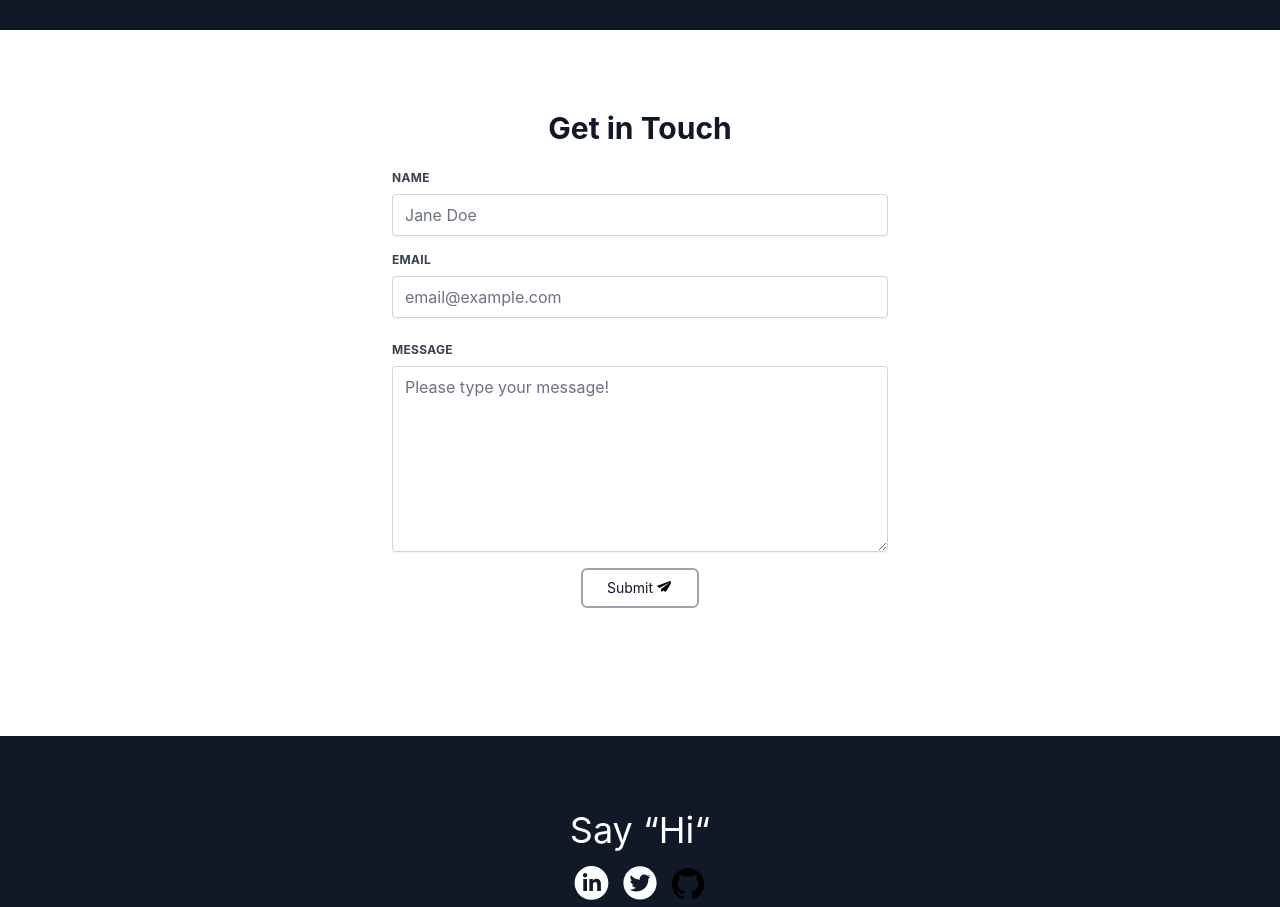
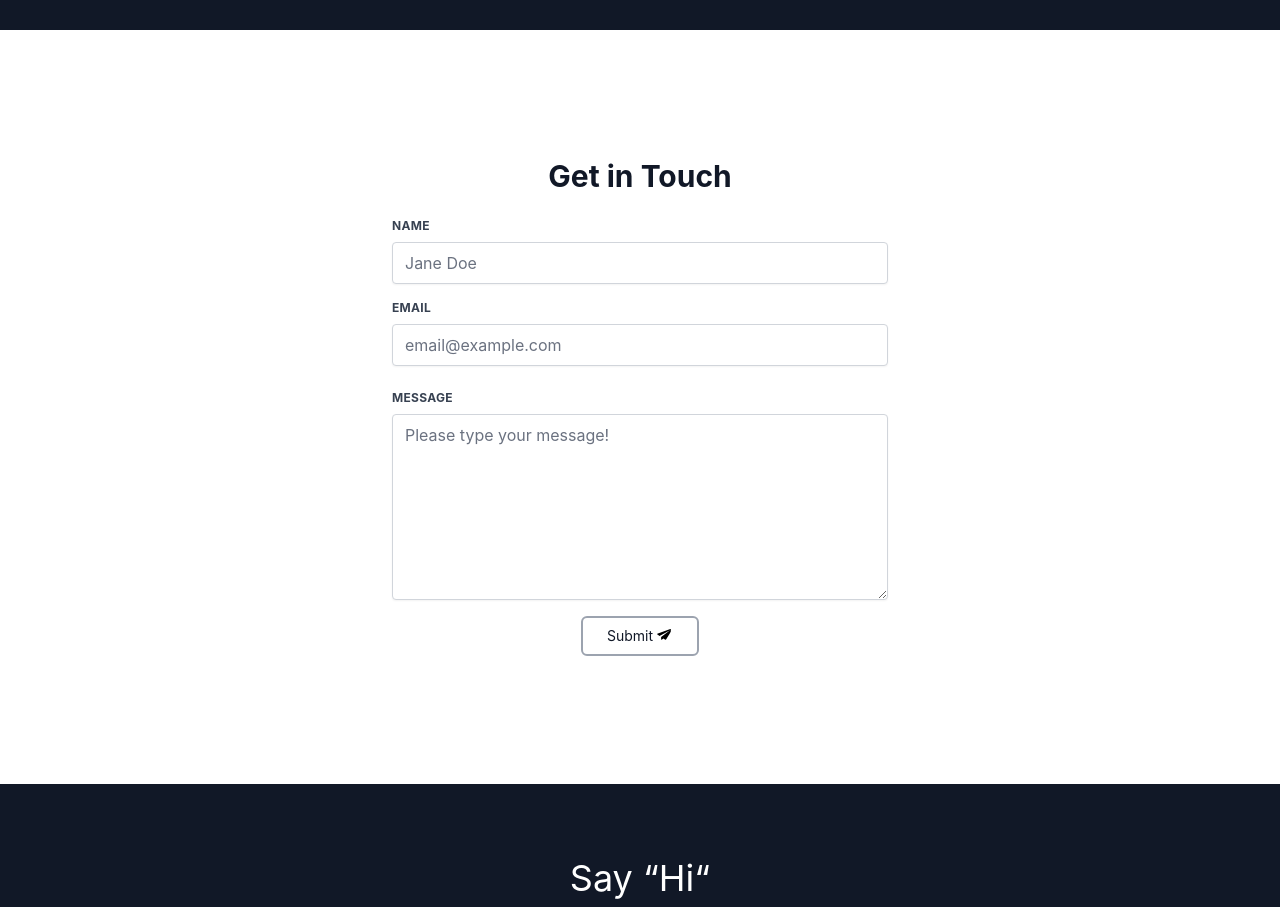
Before and after one commit to noor-codes/noorullah.dev, a Next.js app: page / in a window 1280 px wide. Shown: the part 2242-3149 px from the top of the page. Built offline with nearby package versions, Linux system fonts and the light colour scheme; no server answers; what @tailwindcss/typography would draw is missing.

Commit message:
Minor Tweaks

```diff
--- a/components/ContactForm.jsx
+++ b/components/ContactForm.jsx
@@ -21,7 +21,7 @@ const ContactForm = () => {
   }
   return (
     <fieldset id="contact" onSubmit={(e) => handleSubmit(e)} disabled={disabled}>
-      <form className="mt-20">
+      <form className="mt-20 lg:mt-32">
         <h2 className="text-2xl text-center font-bold xs:text-3xl lg:mb-2 text-gray-900 dark:text-gray-200">
           Get in Touch
         </h2>
--- a/components/Landing.jsx
+++ b/components/Landing.jsx
@@ -107,7 +107,7 @@ const Landing = () => {
         <RecentProjects />
       </div>
 
-      <div className="bg-gray-900 dark:bg-white dark:text-gray-900 text-white py-3 pl-6 font-semibold xs:text-lg sm:text-xl sm:py-4 lg:text-2xl lg:py-6 xl:py-8">
+      <div className="bg-gray-900 dark:bg-gray-200 dark:text-gray-900 text-white py-3 pl-6 font-semibold xs:text-lg sm:text-xl sm:py-4 lg:text-2xl lg:py-6 xl:py-8">
         <div className="flex items-center justify-between container min-w-xs mx-auto sm:px-4 md:max-w-2xl xl:max-w-3xl">
           Need a full stack developer?
           <a
```
